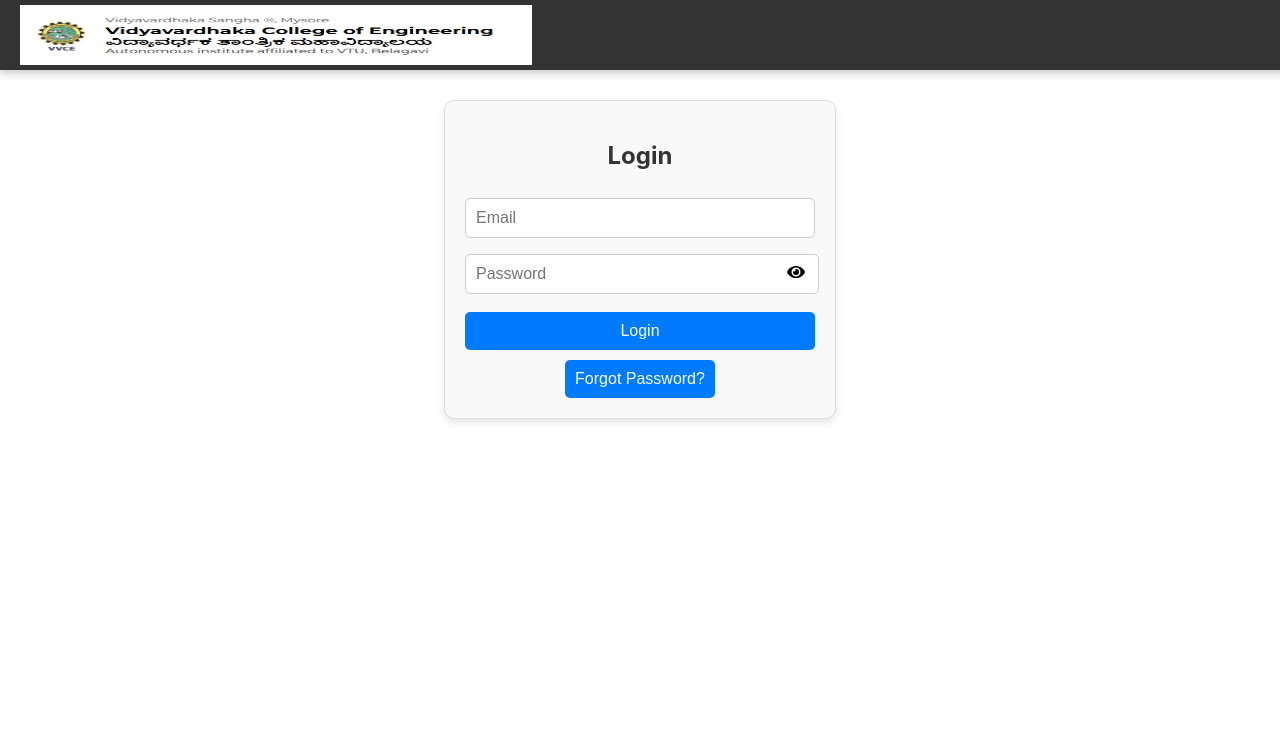
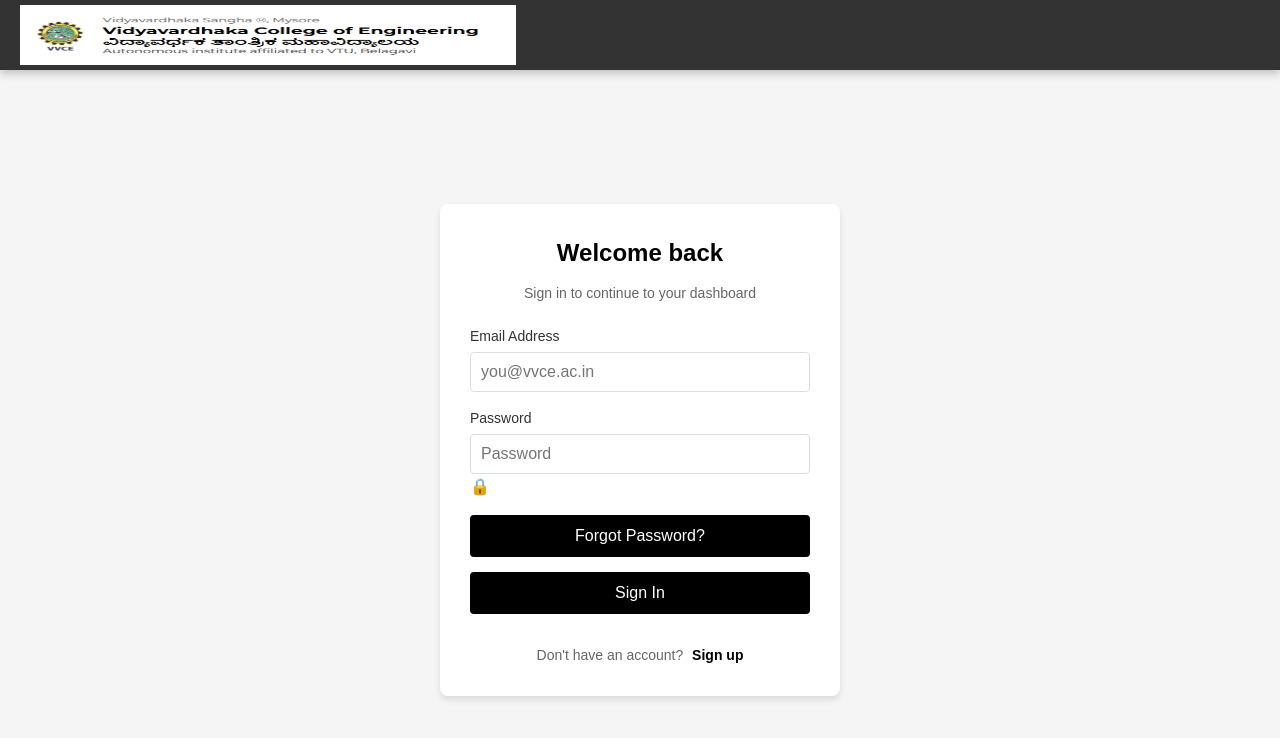
Before and after one commit to Ravichandran-S-06/RPM, a React (Create React App) app in the folder my-app/: page /login in a window 1280 px wide. Shown: the top 738 px of the page. Built offline with nearby package versions, Linux system fonts and the light colour scheme; no server answers.

Commit message:
Added final features

```diff
--- a/my-app/package.json
+++ b/my-app/package.json
@@ -5,6 +5,7 @@
   "dependencies": {
     "cra-template": "1.2.0",
     "firebase": "^11.2.0",
+    "lucide-react": "^0.484.0",
     "react": "^19.0.0",
     "react-dom": "^19.0.0",
     "react-firebase-hooks": "^5.1.1",
--- a/my-app/src/components/Auth.css
+++ b/my-app/src/components/Auth.css
@@ -1,72 +1,162 @@
-.auth-container {
-    max-width: 350px;
-    margin: auto;
-    margin-top: 100px;
-    padding: 20px;
-    text-align: center;
-    border: 1px solid #ddd;
-    border-radius: 10px;
-    background: #f9f9f9;
-    box-shadow: 0 4px 8px rgba(0, 0, 0, 0.1);
+/* Global Reset and Base Styles */
+* {
+  margin-top: 0;
+  padding: 0;
+  box-sizing: border-box;
 }
 
-  .auth-container h2 {
-    margin-bottom: 20px;
+body {
+  font-family: -apple-system, BlinkMacSystemFont, 'Segoe UI', 'Roboto', 'Oxygen',
+    'Ubuntu', 'Cantarell', 'Fira Sans', 'Droid Sans', 'Helvetica Neue',
+    sans-serif;
+  -webkit-font-smoothing: antialiased;
+  -moz-osx-font-smoothing: grayscale;
+  background-color: #f5f5f5;
+  line-height: 1.6;
 }
 
-  .auth-container form {
+/* Authentication Container */
+.auth-container {
+  margin-top: 50px;
+  display: flex;
+  justify-content: center;
+  align-items: center;
+  min-height: 100vh;
+  padding: 20px;
+  background-color: #f5f5f5;
+}
+
+/* Authentication Card */
+.auth-card {
+  width: 100%;
+  max-width: 400px;
+  background-color: white;
+  border-radius: 8px;
+  box-shadow: 0 4px 6px rgba(0, 0, 0, 0.1);
+  padding: 30px;
+  text-align: center;
+}
+
+/* Header Styles */
+.auth-card h2 {
+  font-size: 24px;
+  color: #000;
+  margin-bottom: 10px;
+}
+
+.auth-card > p {
+  color: #666;
+  margin-bottom: 20px;
+  font-size: 14px;
+}
+
+/* Form Styles */
+.auth-card form {
   display: flex;
   flex-direction: column;
+  gap: 15px;
 }
 
-  .auth-container input {
-    padding: 10px;
-    margin: 8px 0;
-    border: 1px solid #ccc;
-    border-radius: 5px;
+/* Form Group */
+.form-group {
+  text-align: left;
 }
 
-  .password-container {
-    position: relative;
+.form-group label {
+  display: block;
+  margin-bottom: 5px;
+  color: #333;
+  font-size: 14px;
 }
 
-  .password-container input {
-    width: 89%;
-    padding-right: 30px;
+.form-group input {
+  width: 100%;
+  padding: 10px;
+  border: 1px solid #ddd;
+  border-radius: 4px;
+  font-size: 16px;
+  background-color: white;
+  color: #333;
 }
 
-  .eye-icon {
-    position: absolute;
-    right: 10px;
-    top: 50%;
-    transform: translateY(-50%);
-    cursor: pointer;
-    font-size: 18px;
+.form-group input:focus {
+  outline: none;
+  border-color: #000;
 }
 
-  .auth-container button {
-    padding: 10px;
-    margin-top: 10px;
-    border: none;
-    border-radius: 5px;
-    background: #007bff;
-    color: white;
-    cursor: pointer;
-    transition: 0.3s;
+/* Password Hint */
+.password-hint {
+  color: #666;
+  font-size: 12px;
+  margin-top: 5px;
 }
 
-  .auth-container button:hover {
-    background: #0056b3;
+/* Button Styles */
+.auth-card button {
+  width: 100%;
+  padding: 12px;
+  background-color: #000;
+  color: white;
+  border: none;
+  border-radius: 4px;
+  font-size: 16px;
+  cursor: pointer;
+  transition: background-color 0.3s ease;
 }
 
-  .reset-btn {
-    background: transparent;
-    color: #007bff;
-    border: none;
-    margin-top: 5px;
-    cursor: pointer;
+.auth-card button:hover {
+  background-color: #333;
 }
 
-  .reset-btn:hover {
+/* Link Styles */
+.signup-link,
+.signin-link {
+  margin-top: 15px;
+  color: #666;
+  font-size: 14px;
+}
+
+.signup-link a,
+.signin-link a {
+  color: #000;
+  text-decoration: none;
+  font-weight: 600;
+  margin-left: 5px;
+}
+
+.signup-link a:hover,
+.signin-link a:hover {
   text-decoration: underline;
 }
+
+/* Responsive Adjustments */
+@media (max-width: 480px) {
+  .auth-card {
+    width: 95%;
+    padding: 20px;
+  }
+
+  .auth-card h2 {
+    font-size: 22px;
+  }
+
+  .form-group input {
+    font-size: 14px;
+  }
+}
+
+/* Additional Accessibility and Focus Styles */
+.form-group input:focus {
+  box-shadow: 0 0 0 2px rgba(0, 0, 0, 0.2);
+}
+
+/* Error State (optional) */
+.form-group.error input {
+  border-color: #ff0000;
+}
+
+.form-group.error .error-message {
+  color: #ff0000;
+  font-size: 12px;
+  margin-top: 5px;
+}
--- a/my-app/src/components/Auth.js
+++ b/my-app/src/components/Auth.js
@@ -2,48 +2,61 @@ import React, { useState } from "react";
 import { auth } from "../firebase";
 import { signInWithEmailAndPassword, createUserWithEmailAndPassword, sendPasswordResetEmail } from "firebase/auth";
 import { useNavigate } from "react-router-dom";
-import { FaEye, FaEyeSlash } from "react-icons/fa"; // Import eye icons
-import "./Auth.css"; // Import CSS file
+import "./Auth.css";
 
 const Auth = ({ isSignUp }) => {
+  const [fullName, setFullName] = useState("");
   const [email, setEmail] = useState("");
   const [password, setPassword] = useState("");
+  const [confirmPassword, setConfirmPassword] = useState("");
   const [showPassword, setShowPassword] = useState(false);
+  const [showConfirmPassword, setShowConfirmPassword] = useState(false);
   const navigate = useNavigate();
 
   const handleSubmit = async (e) => {
     e.preventDefault();
+
+    if (isSignUp) {
+      if (password !== confirmPassword) {
+        alert("Passwords do not match");
+        return;
+      }
+
+      if (password.length < 6) {
+        alert("Password must be at least 6 characters");
+        return;
+      }
+    }
+
     try {
       let userCredential;
       if (isSignUp) {
         userCredential = await createUserWithEmailAndPassword(auth, email, password);
-        alert("✅ Sign-up successful! You can now log in. You will be redirected to the homepage.");
-        navigate("/"); // Redirect to homepage
-        return; // Stop execution to prevent navigating to the dashboard
-      }
+        alert("✅ Account created successfully! You can sign in now.");
+        navigate("/");
+      } else {
+        userCredential = await signInWithEmailAndPassword(auth, email, password);
 
-      // Login flow
-      userCredential = await signInWithEmailAndPassword(auth, email, password);
-      const loggedInUser = userCredential?.user;
-
-      if (loggedInUser?.email === "admin@vvce.ac.in") {
+        if (userCredential.user.email === "admin@vvce.ac.in") {
           navigate("/hod-dashboard");
         } else {
           navigate("/dashboard");
+        }
       }
     } catch (error) {
       alert(error.message);
     }
   };
 
-  const handlePasswordReset = async () => {
+  const handleForgotPassword = async () => {
     if (!email) {
-      alert("Please enter your email to reset your password.");
+      alert("Please enter your email to reset password.");
       return;
     }
+
     try {
       await sendPasswordResetEmail(auth, email);
-      alert("Password reset email sent! Check your inbox.");
+      alert("🔄 Password reset email sent! Check your inbox.");
     } catch (error) {
       alert(error.message);
     }
@@ -51,26 +64,104 @@ const Auth = ({ isSignUp }) => {
 
   return (
     <div className="auth-container">
-      <h2>{isSignUp ? "Sign Up" : "Login"}</h2>
+      <div className="auth-card">
+        <h2>{isSignUp ? "Create an account" : "Welcome back"}</h2>
+        <p>{isSignUp ? "Sign up to start managing your research papers" : "Sign in to continue to your dashboard"}</p>
+
         <form onSubmit={handleSubmit}>
-        <input type="email" placeholder="Email" value={email} onChange={(e) => setEmail(e.target.value)} required />
+          {isSignUp && (
+            <div className="form-group">
+              <label htmlFor="fullName">Full Name</label>
+              <input
+                id="fullName"
+                type="text"
+                placeholder="Name"
+                value={fullName}
+                onChange={(e) => setFullName(e.target.value)}
+                required={isSignUp}
+              />
+            </div>
+          )}
 
-        <div className="password-container">
+          <div className="form-group">
+            <label htmlFor="email">Email Address</label>
             <input
+              id="email"
+              type="email"
+              placeholder="you@vvce.ac.in"
+              value={email}
+              onChange={(e) => setEmail(e.target.value)}
+              required
+            />
+          </div>
+
+          <div className="form-group">
+            <label htmlFor="password">Password</label>
+            <div className="password-wrapper">
+              <input
+                id="password"
                 type={showPassword ? "text" : "password"}
-            placeholder="Password"
+                placeholder={isSignUp ? "Password must be at least 6 characters" : "Password"}
                 value={password}
                 onChange={(e) => setPassword(e.target.value)}
                 required
+                minLength={isSignUp ? 6 : undefined}
               />
-          <span className="eye-icon" onClick={() => setShowPassword(!showPassword)}>
-            {showPassword ? <FaEyeSlash /> : <FaEye />}
+              <span
+                className="eye-icon"
+                onClick={() => setShowPassword((prev) => !prev)}
+              >
+                {showPassword ? "👁️" : "🔒"}
               </span>
             </div>
+            {isSignUp && <p className="password-hint"></p>}
+          </div>
 
-        <button type="submit">{isSignUp ? "Sign Up" : "Login"}</button>
+          {isSignUp && (
+            <div className="form-group">
+              <label htmlFor="confirmPassword">Confirm Password</label>
+              <div className="password-wrapper">
+                <input
+                  id="confirmPassword"
+                  type={showConfirmPassword ? "text" : "password"}
+                  placeholder="Confirm Password"
+                  value={confirmPassword}
+                  onChange={(e) => setConfirmPassword(e.target.value)}
+                  required
+                />
+                <span
+                  className="eye-icon"
+                  onClick={() => setShowConfirmPassword((prev) => !prev)}
+                >
+                  {showConfirmPassword ? "👁️" : "🔒"}
+                </span>
+              </div>
+            </div>
+          )}
+
+          {!isSignUp && (
+            <div className="forgot-password">
+              <button type="button" onClick={handleForgotPassword}>
+                Forgot Password?
+              </button>
+            </div>
+          )}
+
+          <button type="submit">{isSignUp ? "Create Account" : "Sign In"}</button>
+
+          {!isSignUp && (
+            <div className="signup-link">
+              Don't have an account? <a href="/signup">Sign up</a>
+            </div>
+          )}
+
+          {isSignUp && (
+            <div className="signin-link">
+              Already have an account? <a href="/login">Sign in</a>
+            </div>
+          )}
         </form>
-      {!isSignUp && <button className="reset-btn" onClick={handlePasswordReset}>Forgot Password?</button>}
+      </div>
     </div>
   );
 };
--- /dev/null
+++ b/my-app/src/components/Home.css
@@ -0,0 +1,123 @@
+/* Global Styles */
+body {
+
+    font-family: Arial, sans-serif;
+    margin: 0;
+    padding: 0;
+    background-color: #f9f9f9;
+}
+
+/* Hero Section */
+.hero {
+
+    text-align: center;
+    padding: 80px 20px;
+    background-color: #f4f4f4;
+}
+
+.hero h1 {
+    font-size: 3rem;
+    font-weight: bold;
+}
+
+.hero p {
+    color: #666;
+    font-size: 1.2rem;
+    margin-top: 10px;
+}
+
+.hero .hero-buttons {
+    margin-top: 20px;
+}
+
+.hero .hero-buttons a {
+    text-decoration: none;
+    display: inline-block;
+    padding: 14px 24px;
+    font-size: 1.1rem;
+    border-radius: 6px;
+    margin: 0 10px;
+    transition: all 0.3s ease;
+}
+
+.hero .get-started {
+    background-color: black;
+    color: white;
+}
+
+.hero .get-started:hover {
+    background-color: #333;
+}
+
+.hero .sign-in {
+    border: 1px solid #4a4a4a;
+    color: #4a4a4a;
+    transition: background-color 0.3s ease, color 0.3s ease;
+}
+
+.hero .sign-in:hover {
+    background-color: #4a4a4a;
+    color: white;
+}
+
+/* Features Section */
+.features {
+    text-align: center;
+    padding: 60px 20px;
+}
+
+.features h2 {
+    font-size: 2rem;
+    font-weight: bold;
+}
+
+.features p {
+    color: #666;
+    font-size: 1.1rem;
+    margin-top: 10px;
+}
+
+.features-container {
+    display: grid;
+    grid-template-columns: repeat(auto-fit, minmax(250px, 1fr));
+    gap: 20px;
+    margin-top: 30px;
+}
+
+.feature-card {
+    background-color: white;
+    padding: 20px;
+    border-radius: 8px;
+    box-shadow: 0 2px 6px rgba(0, 0, 0, 0.1);
+    transition: transform 0.3s ease, box-shadow 0.3s ease;
+}
+
+.feature-card:hover {
+    transform: translateY(-5px);
+    box-shadow: 0 4px 12px rgba(0, 0, 0, 0.2);
+}
+
+.feature-card h3 {
+    font-size: 1.2rem;
+    font-weight: bold;
+}
+
+.feature-card p {
+    color: #666;
+    font-size: 1rem;
+    margin-top: 5px;
+}
+
+.feature-icon {
+    font-size: 2rem;
+    margin-bottom: 10px;
+}
+
+/* Button hover effects */
+button {
+    transition: all 0.3s ease;
+}
+
+button:hover {
+    opacity: 0.85;
+}
--- a/my-app/src/components/Home.js
+++ b/my-app/src/components/Home.js
@@ -1,28 +1,55 @@
 import React from "react";
 import { Link } from "react-router-dom";
+import "./Home.css"; // Import the CSS file
 
 const Home = () => {
   return (
-    <div style={{ textAlign: "center", padding: "50px", marginTop: "20px" }}>
-      <h1>Research Paper Management System</h1>
-      <p>Manage and track research publications efficiently.</p>
-      <div style={{ marginTop: "20px" }}>
-        <Link to="/login">
-          <button style={buttonStyle}>Login</button>
-        </Link>
-        <Link to="/signup">
-          <button style={buttonStyle}>Sign Up</button>
-        </Link>
+    <div>
+
+
+
+      {/* Hero Section */}
+      <div className="hero">
+        <h1>Streamline Your Research Paper Management</h1>
+        <p>
+          A beautifully designed platform for college to organize, track,
+          and collaborate on academic research papers.
+        </p>
+        <div className="hero-buttons">
+          <Link to="/signup" className="get-started">Sign Up →</Link>
+          <Link to="/login" className="sign-in">Sign In</Link>
+        </div>
+      </div>
+
+      {/* Features Section */}
+      <div className="features">
+        <div className="features-container">
+          {features.map((feature, index) => (
+            <div key={index} className="feature-card">
+              <div className="feature-icon">{feature.icon}</div>
+              <h3>{feature.title}</h3>
+              <p>{feature.description}</p>
+            </div>
+          ))}
+        </div>
       </div>
     </div>
   );
 };
 
-const buttonStyle = {
-  margin: "10px",
-  padding: "10px 20px",
-  fontSize: "16px",
-  cursor: "pointer",
-};
+// Feature list
+const features = [
+  {
+    icon: "📑",
+    title: "Paper Organization",
+    description: "Keep all your research papers organized in one place with intuitive categorization.",
+  },
+  {
+    icon: "✅",
+    title: "Progress Tracking",
+    description: "Track the status of each paper from draft to publication with visual indicators.",
+  },
+
+];
 
 export default Home;
```
Also changed, not shown: my-app/src/components/Dashboard.css (+20 -0 lines), my-app/src/components/Dashboard.js (+7 -0 lines), my-app/src/index.css (line endings or trailing spaces), 1 other file (tests, documents, lock files or other folders). Lines whose indentation alone changed are shown as unchanged.
